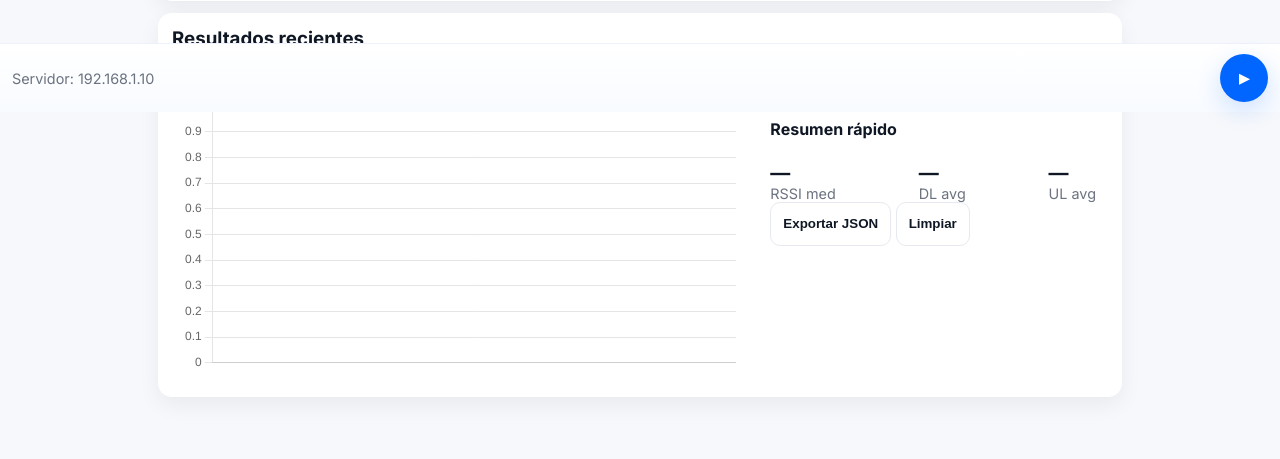
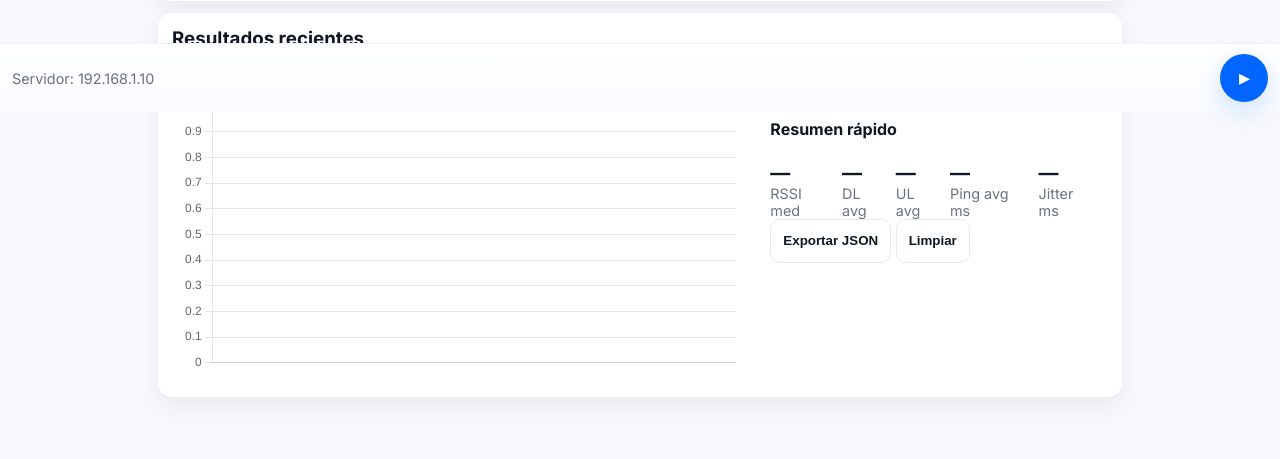
Before and after one commit to Diottore/WiFi-Survey, a Flask app: page / in a window 1280 px wide. Shown: the part 688-1147 px from the top of the page. Run offline with Flask 3, Linux system fonts and the light colour scheme; data that the repository does not hold is empty.

Commit message:
ping and jitter update

```diff
--- a/app.py
+++ b/app.py
@@ -7,6 +7,7 @@ import json
 import uuid
 import threading
 import subprocess
+import re
 from datetime import datetime
 from flask import Flask, request, jsonify, send_file, render_template, abort
 from flask_cors import CORS
@@ -16,7 +17,7 @@ RAW_DIR = os.path.join(APP_DIR, "raw_results")
 CSV_FILE = os.path.join(APP_DIR, "wifi_survey_results.csv")
 
 # --- CONFIGURACIÓN: ajusta según tu servidor IP/tiempos ---
-SERVER_IP = "192.168.1.10"   # <-- Cambia por la IP de tu servidor iperf3
+SERVER_IP = "192.168.1.10"
 IPERF_DURATION = 20
 IPERF_PARALLEL = 4
 # --------------------------------------------------------
@@ -26,7 +27,7 @@ os.makedirs(RAW_DIR, exist_ok=True)
 app = Flask(__name__, template_folder="templates", static_folder="static")
 CORS(app)
 
-CSV_HEADER = ["device","point_id","timestamp","lat","lon","ssid","bssid","frequency_mhz","rssi_dbm","link_speed_mbps","iperf_dl_mbps","iperf_ul_mbps","ping_avg_ms","ping_p95_ms","ping_loss_pct","test_duration_s","notes"]
+CSV_HEADER = ["device","point_id","timestamp","lat","lon","ssid","bssid","frequency_mhz","rssi_dbm","link_speed_mbps","iperf_dl_mbps","iperf_ul_mbps","ping_avg_ms","ping_jitter_ms","ping_loss_pct","test_duration_s","notes"]
 if not os.path.exists(CSV_FILE):
     with open(CSV_FILE, "w", newline='') as f:
         writer = csv.writer(f)
@@ -36,6 +37,7 @@ if not os.path.exists(CSV_FILE):
 tasks = {}
 tasks_lock = threading.Lock()
 
+
 def run_cmd(cmd, timeout=300):
     try:
         r = subprocess.run(cmd, shell=True, capture_output=True, text=True, timeout=timeout)
@@ -44,6 +46,38 @@ def run_cmd(cmd, timeout=300):
         return "", "timeout", -1
     except Exception as e:
         return "", str(e), -1
+
+
+def parse_ping_stats(ping_output):
+    # Extract individual RTT times in ms
+    times = []
+    for line in ping_output.splitlines():
+        m = re.search(r"time=([0-9]+\.?[0-9]*)", line)
+        if m:
+            try:
+                times.append(float(m.group(1)))
+            except:
+                pass
+    ping_avg = None
+    ping_jitter = None
+    ping_loss = ""
+    if times:
+        ping_avg = sum(times) / len(times)
+        # jitter as mean absolute difference between successive RTTs
+        if len(times) > 1:
+            diffs = [abs(times[i] - times[i-1]) for i in range(1, len(times))]
+            ping_jitter = sum(diffs) / len(diffs)
+        else:
+            ping_jitter = 0.0
+    # packet loss
+    for line in ping_output.splitlines():
+        if 'packet loss' in line:
+            # typical format: '3 packets transmitted, 3 received, 0% packet loss, time 2003ms'
+            parts = line.split(',')
+            if len(parts) >= 3:
+                ping_loss = parts[2].strip()
+    return ping_avg, ping_jitter, ping_loss, times
+
 
 def measure_point(device, point, run_index):
     timestamp = datetime.utcnow().strftime("%Y-%m-%dT%H:%M:%SZ")
@@ -63,21 +97,16 @@ def measure_point(device, point, run_index):
     lon = loc_json.get("longitude", "")
 
     # Ping
-    ping_out, ping_err, code = run_cmd(f"ping -c 30 {SERVER_IP}", timeout=60)
+    ping_out, ping_err, code = run_cmd(f"ping -c 30 {SERVER_IP}", timeout=90)
     ping_avg = ""
+    ping_jitter = ""
     ping_loss = ""
+    ping_times = []
     if ping_out:
-        for line in ping_out.splitlines():
-            if "rtt min/avg/max/mdev" in line or "round-trip min/avg/max" in line:
-                parts = line.split("=")[1].strip().split("/")
-                if len(parts) >= 2:
-                    ping_avg = parts[1]
-        for line in ping_out.splitlines():
-            if "packet loss" in line:
-                try:
-                    ping_loss = line.split(",")[2].strip()
-                except:
-                    ping_loss = ""
+        ping_avg_v, ping_jitter_v, ping_loss_v, ping_times = parse_ping_stats(ping_out)
+        ping_avg = f"{ping_avg_v:.2f}" if ping_avg_v is not None else ""
+        ping_jitter = f"{ping_jitter_v:.2f}" if ping_jitter_v is not None else ""
+        ping_loss = ping_loss_v or ""
 
     # iperf3 DL (cliente default)
     dl_out, dl_err, code = run_cmd(f"iperf3 -c {SERVER_IP} -t {IPERF_DURATION} -P {IPERF_PARALLEL} --json", timeout=IPERF_DURATION+30)
@@ -97,14 +126,14 @@ def measure_point(device, point, run_index):
 
     raw_file = os.path.join(RAW_DIR, f"{point}_{run_index}_{datetime.utcnow().strftime('%Y%m%dT%H%M%SZ')}.json")
     with open(raw_file, "w") as f:
-        json.dump({"wifi": wifi_json, "location": loc_json, "ping": ping_out, "iperf_dl": dl_json, "iperf_ul": ul_json}, f, indent=2)
+        json.dump({"wifi": wifi_json, "location": loc_json, "ping": {"output": ping_out, "times": ping_times, "avg_ms": ping_avg, "jitter_ms": ping_jitter, "loss": ping_loss}, "iperf_dl": dl_json, "iperf_ul": ul_json}, f, indent=2)
 
-    csv_row = [device, point, timestamp, lat, lon, ssid, bssid, freq, rssi, link_speed, dl_mbps, ul_mbps, ping_avg, "", ping_loss, IPERF_DURATION, f"run:{run_index}"]
+    csv_row = [device, point, timestamp, lat, lon, ssid, bssid, freq, rssi, link_speed, dl_mbps, ul_mbps, ping_avg, ping_jitter, ping_loss, IPERF_DURATION, f"run:{run_index}"]
     with open(CSV_FILE, "a", newline='') as f:
         writer = csv.writer(f)
         writer.writerow(csv_row)
 
-    return {"device": device, "point": point, "timestamp": timestamp, "ssid": ssid, "bssid": bssid, "rssi": rssi, "frequency": freq, "link_speed": link_speed, "iperf_dl_mbps": dl_mbps, "iperf_ul_mbps": ul_mbps, "ping_avg": ping_avg, "ping_loss": ping_loss, "raw_file": raw_file}
+    return {"device": device, "point": point, "timestamp": timestamp, "ssid": ssid, "bssid": bssid, "rssi": rssi, "frequency": freq, "link_speed": link_speed, "iperf_dl_mbps": dl_mbps, "iperf_ul_mbps": ul_mbps, "ping_avg": ping_avg, "ping_jitter": ping_jitter, "ping_loss": ping_loss, "raw_file": raw_file}
 
 # --- Flask endpoints ---
 @app.route("/")
@@ -184,5 +213,4 @@ def raw_file(fname):
     abort(404)
 
 if __name__ == "__main__":
-    # Por seguridad por defecto escucha localhost; cambia a '0.0.0.0' si deseas acceder desde la LAN.
     app.run(host="127.0.0.1", port=5000, debug=False)
--- a/static/app.js
+++ b/static/app.js
@@ -1,5 +1,5 @@
-// static/app.js - mejoras responsive y rendimiento (debounced chart resize, batching results)
-// Cargar con defer en el HTML. Mantiene compatibilidad con endpoints existentes.
+// static/app.js - mejoras responsive + mostrar ping y jitter
+// Cargado con defer. Mantiene compatibilidad con endpoints existentes.
 
 (() => {
   const $ = id => document.getElementById(id);
@@ -10,13 +10,14 @@
   const startSurveyBtn = $('startSurvey'), cancelTaskBtn = $('cancelTask');
   const surveyArea = $('surveyArea'), surveyLog = $('surveyLog'), surveyStatus = $('surveyStatus'), progressBar = $('progressBar');
   const resultsList = $('resultsList'), avgRssi = $('avgRssi'), avgDl = $('avgDl'), avgUl = $('avgUl');
+  const avgPing = $('avgPing'), avgJitter = $('avgJitter');
   const exportJsonBtn = $('exportJsonBtn'), clearResultsBtn = $('clearResultsBtn'), statusDot = $('statusDot');
   const surveyDeviceEl = $('survey_device'), fabRun = $('fabRun');
 
-  // Simple results buffer to batch DOM updates
+  // Buffers and state
   let resultBuffer = [];
   let flushing = false;
-  let results = []; // in-memory
+  let results = [];
 
   // Chart
   const ctx = document.getElementById('throughputChart').getContext('2d');
@@ -29,14 +30,12 @@
   // Debounce helper
   function debounce(fn, ms=150){ let t; return (...a)=>{ clearTimeout(t); t = setTimeout(()=>fn(...a), ms); } }
 
-  // Use ResizeObserver to resize chart safely when parent changes (orientation/keyboard)
-  const ro = new ResizeObserver(debounce(() => { try{ chart.resize(); }catch(e){/*ignore*/} }, 120));
+  // Resize observer for chart
+  const ro = new ResizeObserver(debounce(() => { try{ chart.resize(); }catch(e){} }, 120));
   ro.observe(document.querySelector('.chart-card') || document.body);
 
-  // normalize text and avoid layout breaking long strings
   function norm(s){ if(s===null||s===undefined) return ''; return String(s).trim().replace(/\s+/g,' '); }
 
-  // add to buffer and schedule flush
   function pushResult(r){
     if(!r) return;
     resultBuffer.push(r);
@@ -48,46 +47,49 @@
 
   function flushResults(){
     if(resultBuffer.length===0){ flushing=false; return; }
-    // batch DOM operations
     const frag = document.createDocumentFragment();
     while(resultBuffer.length){
       const r = resultBuffer.shift();
+      // normalize fields
+      r.point = norm(r.point);
+      r.ssid = norm(r.ssid);
+      r.bssid = norm(r.bssid);
+      r.rssi = norm(r.rssi);
+      r.ping_avg = r.ping_avg ?? r.ping_avg_ms ?? r.ping_avg;
+      r.ping_jitter = r.ping_jitter ?? r.ping_jitter_ms ?? r.ping_jitter;
+
       results.unshift(r);
       if(results.length>300) results.pop();
 
       const card = document.createElement('div');
       card.className = 'result-card';
-      const sSsid = norm(r.ssid), sBssid = norm(r.bssid);
       card.innerHTML = `
         <div class="result-left" role="listitem" style="min-width:0">
           <div style="max-width:60vw;overflow-wrap:break-word">
-            <div class="title">${norm(r.point)}</div>
-            <div class="muted">${sSsid}${sBssid?(' · '+sBssid):''}</div>
+            <div class="title">${r.point}</div>
+            <div class="muted">${r.ssid}${r.bssid?(' · '+r.bssid):''}</div>
           </div>
         </div>
         <div class="result-stats">
-          <div class="badge">RSSI ${norm(r.rssi)||'—'} dBm</div>
+          <div class="badge">RSSI ${r.rssi || '—'} dBm</div>
           <div style="margin-top:6px"><strong>${r.iperf_dl_mbps ?? '—'}</strong> Mbps</div>
-          <div class="muted" style="font-size:.85rem">${r.iperf_ul_mbps ?? '—'} Mbps</div>
+          <div class="muted" style="font-size:.85rem">UL ${r.iperf_ul_mbps ?? '—'} Mbps</div>
+          <div style="margin-top:6px"><span class="muted">Ping: </span><strong>${r.ping_avg ?? '—'}</strong> ms</div>
+          <div style="margin-top:2px"><span class="muted">Jitter: </span><strong>${r.ping_jitter ?? '—'}</strong> ms</div>
           <div style="margin-top:6px"><a href="/raw/${(r.raw_file||'').split('/').pop()}" target="_blank" class="muted">raw</a></div>
         </div>
       `;
       frag.appendChild(card);
 
-      // update chart data in memory
-      chart.data.labels.unshift(norm(r.point));
+      // chart update
+      chart.data.labels.unshift(r.point);
       chart.data.datasets[0].data.unshift(Number(r.iperf_dl_mbps) || 0);
       if(chart.data.labels.length>20){ chart.data.labels.pop(); chart.data.datasets[0].data.pop(); }
     }
 
-    // prepend fragment
     resultsList.prepend(frag);
-    // update chart (batched)
     chart.update('active');
-
-    // update summary
     updateSummary();
-
     flushing = false;
   }
 
@@ -95,10 +97,16 @@
     const rssiVals = results.map(x=>Number(x.rssi)).filter(n=>!isNaN(n));
     const dlVals = results.map(x=>Number(x.iperf_dl_mbps)).filter(n=>!isNaN(n));
     const ulVals = results.map(x=>Number(x.iperf_ul_mbps)).filter(n=>!isNaN(n));
-    const avg = arr => arr.length? (arr.reduce((a,b)=>a+b,0)/arr.length) : 0;
+    const pingVals = results.map(x=>Number(x.ping_avg)).filter(n=>!isNaN(n));
+    const jitterVals = results.map(x=>Number(x.ping_jitter)).filter(n=>!isNaN(n));
+
+    const avg = arr => arr.length ? (arr.reduce((a,b)=>a+b,0)/arr.length) : NaN;
+
     avgRssi.textContent = rssiVals.length ? Math.round(avg(rssiVals)) + ' dBm' : '—';
     avgDl.textContent = dlVals.length ? avg(dlVals).toFixed(2) + ' Mbps' : '—';
     avgUl.textContent = ulVals.length ? avg(ulVals).toFixed(2) + ' Mbps' : '—';
+    avgPing && (avgPing.textContent = pingVals.length ? avg(pingVals).toFixed(2) + ' ms' : '—');
+    avgJitter && (avgJitter.textContent = jitterVals.length ? avg(jitterVals).toFixed(2) + ' ms' : '—');
   }
 
   // Run point (single)
@@ -141,7 +149,7 @@
     } catch(e){ surveyLog.textContent = 'Error al iniciar: '+e; startSurveyBtn.disabled=false; }
   });
 
-  // Polling task status
+  // Polling
   let pollHandle = null;
   function pollTask(taskId){
     surveyArea.hidden = false;
--- a/templates/index.html
+++ b/templates/index.html
@@ -117,6 +117,8 @@
               <div><div class="big" id="avgRssi">—</div><div class="muted">RSSI med</div></div>
               <div><div class="big" id="avgDl">—</div><div class="muted">DL avg</div></div>
               <div><div class="big" id="avgUl">—</div><div class="muted">UL avg</div></div>
+              <div><div class="big" id="avgPing">—</div><div class="muted">Ping avg ms</div></div>
+              <div><div class="big" id="avgJitter">—</div><div class="muted">Jitter ms</div></div>
             </div>
             <div class="summary-actions">
               <button id="exportJsonBtn" class="btn">Exportar JSON</button>
```
Also changed, not shown: 1 other file.
